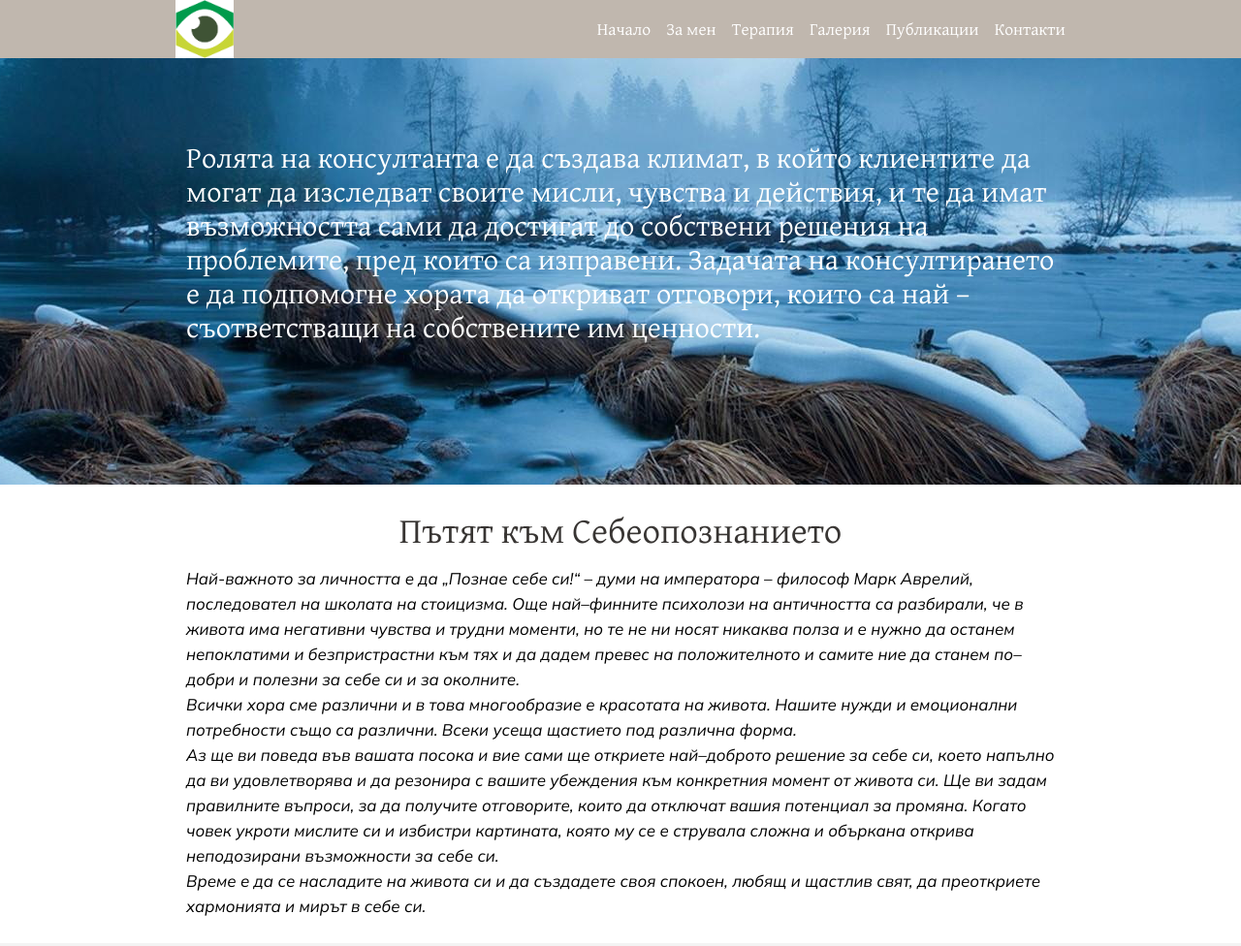
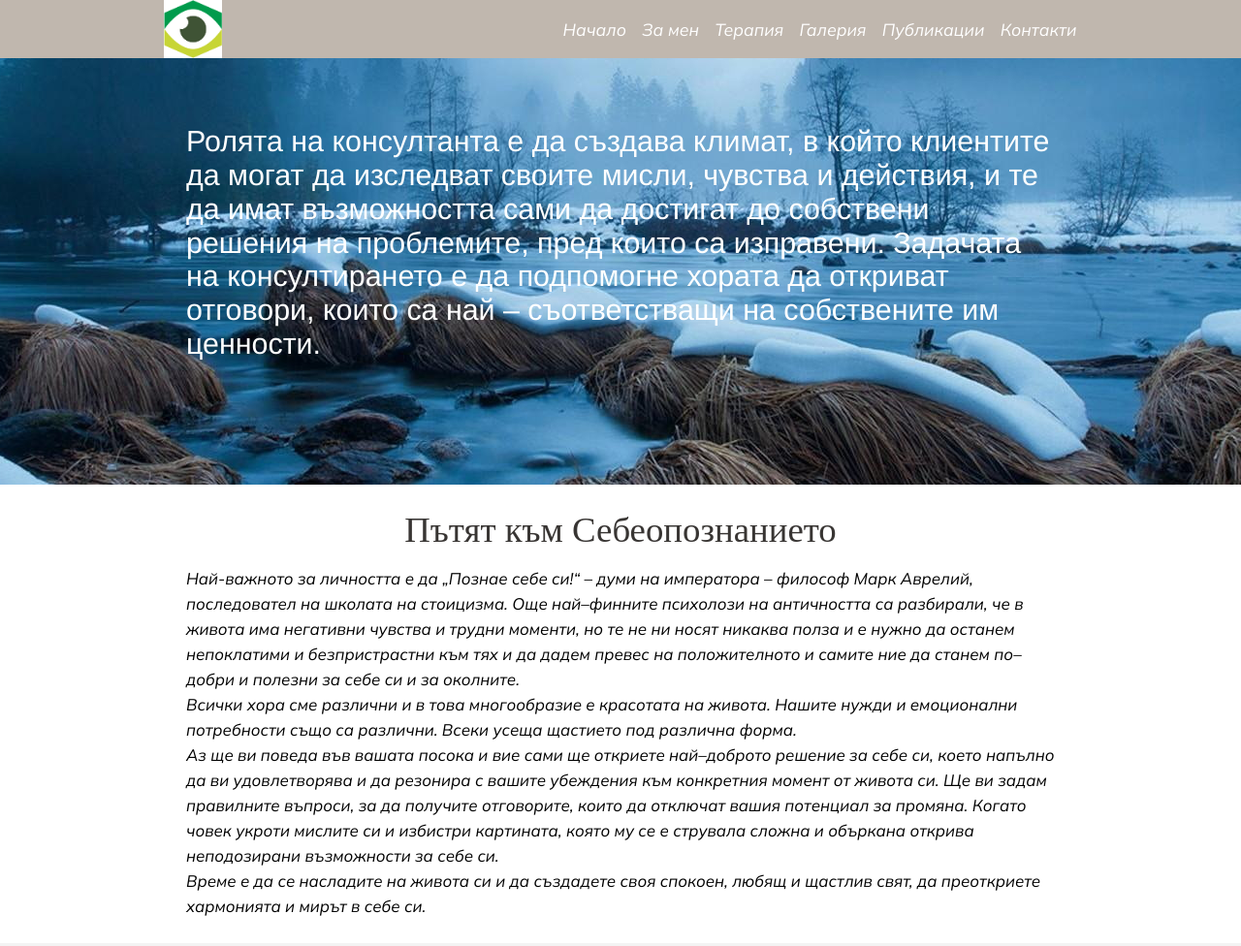
Before and after one commit to stefancho/yancheva.github.io, a plain HTML site: page index.html in a window 1280 px wide. Shown: the top 976 px of the page at 97% size. Drawn offline with Linux system fonts and the light colour scheme; a web font is replaced by a local one.

Commit message:
Remove Gentium font

```diff
--- a/css/style.css
+++ b/css/style.css
@@ -41,10 +41,10 @@ section
   font-family: 'Gentium', serif;
 }
 
-@font-face {
+/* @font-face {
   font-family: 'Gentium';
   src: url('../fonts/Gentium_Plus/GentiumPlus-Regular.ttf');
-}
+} */
 
 @font-face {
   font-family: 'Mulish';
@@ -196,7 +196,7 @@ header > div
 }
 
 nav > a {
-  font-family: 'Gentium', Arial, Helvetica, sans-serif;
+  font-family: 'Gentium', 'Mulish', Helvetica, sans-serif;
   font-size: 1.1em;
   /* font-style: italic; */
   color: white;
@@ -297,7 +297,7 @@ nav > a.active
 {
   width: var(--site-width);
   color: white;
-  font-family: 'Gentium';;
+  font-family: Helvetica, sans-serif;
 }
 
 /* Intro picture */
```
